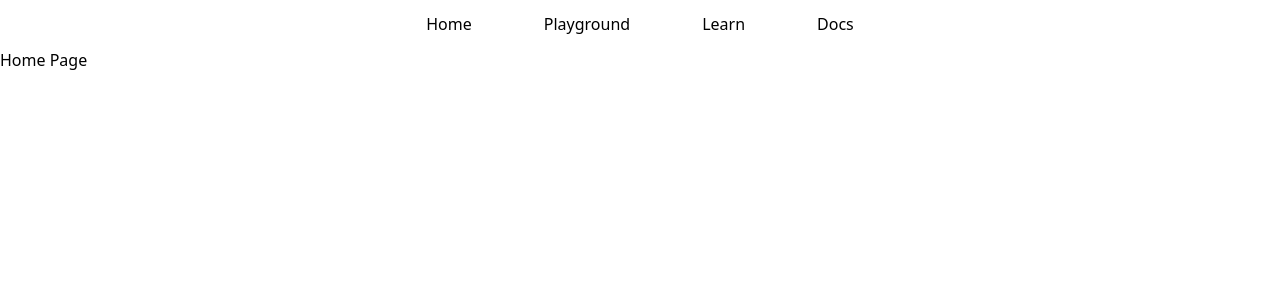
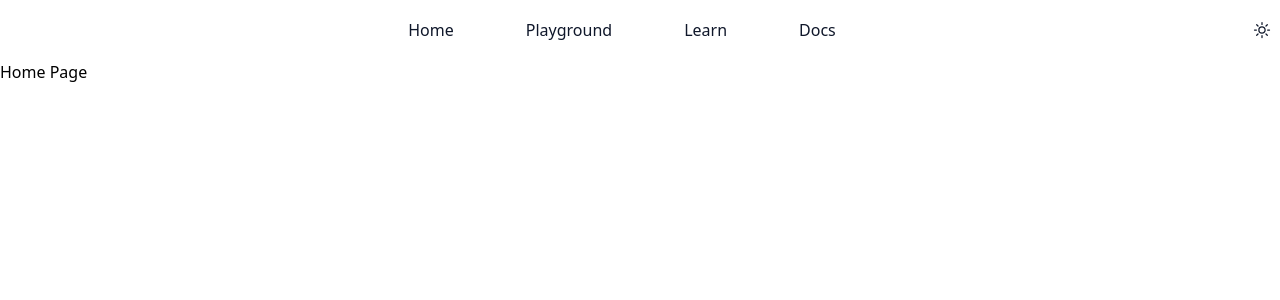
Before and after one commit to AfterPythonOrg/project-website-template, a SvelteKit app: page / in a window 1280 px wide. Shown: the top 300 px of the page. Built offline with nearby package versions, Linux system fonts and the light colour scheme.

Commit message:
add theme toggle

```diff
--- /dev/null
+++ b/src/lib/components/ThemeToggle.svelte
@@ -0,0 +1,44 @@
+<script lang="ts">
+	import { themeStore } from '$lib/stores/theme.svelte';
+</script>
+
+<button
+	onclick={() => themeStore.toggle()}
+	class="relative flex h-9 w-9 items-center justify-center rounded-lg text-tx50 transition-all hover:opacity-70"
+	aria-label="Toggle theme"
+	title="Toggle theme"
+>
+	{#if themeStore.theme === 'light'}
+		<!-- Sun Icon -->
+		<svg
+			xmlns="http://www.w3.org/2000/svg"
+			fill="none"
+			viewBox="0 0 24 24"
+			stroke-width="1.5"
+			stroke="currentColor"
+			class="h-5 w-5"
+		>
+			<path
+				stroke-linecap="round"
+				stroke-linejoin="round"
+				d="M12 3v2.25m6.364.386-1.591 1.591M21 12h-2.25m-.386 6.364-1.591-1.591M12 18.75V21m-4.773-4.227-1.591 1.591M5.25 12H3m4.227-4.773L5.636 5.636M15.75 12a3.75 3.75 0 1 1-7.5 0 3.75 3.75 0 0 1 7.5 0Z"
+			/>
+		</svg>
+	{:else}
+		<!-- Moon Icon -->
+		<svg
+			xmlns="http://www.w3.org/2000/svg"
+			fill="none"
+			viewBox="0 0 24 24"
+			stroke-width="1.5"
+			stroke="currentColor"
+			class="h-5 w-5"
+		>
+			<path
+				stroke-linecap="round"
+				stroke-linejoin="round"
+				d="M21.752 15.002A9.72 9.72 0 0 1 18 15.75c-5.385 0-9.75-4.365-9.75-9.75 0-1.33.266-2.597.748-3.752A9.753 9.753 0 0 0 3 11.25C3 16.635 7.365 21 12.75 21a9.753 9.753 0 0 0 9.002-5.998Z"
+			/>
+		</svg>
+	{/if}
+</button>
--- /dev/null
+++ b/src/lib/stores/theme.svelte.ts
@@ -0,0 +1,50 @@
+import { browser } from '$app/environment';
+
+type Theme = 'light' | 'dark';
+
+class ThemeStore {
+	theme = $state<Theme>('light');
+
+	constructor() {
+		if (browser) {
+			// Initialize from localStorage or system preference
+			const stored = localStorage.getItem('theme') as Theme | null;
+			const prefersDarkQuery: MediaQueryList = window.matchMedia('(prefers-color-scheme: dark)');
+			const systemPrefersDark: boolean = prefersDarkQuery.matches;
+
+			this.theme = stored || (systemPrefersDark ? 'dark' : 'light');
+			this.applyTheme(this.theme);
+
+			// Listen for system preference changes
+			prefersDarkQuery.addEventListener('change', (e) => {
+				if (!localStorage.getItem('theme')) {
+					this.setTheme(e.matches ? 'dark' : 'light');
+				}
+			});
+		}
+	}
+
+	setTheme(newTheme: Theme) {
+		this.theme = newTheme;
+		this.applyTheme(newTheme);
+		if (browser) {
+			localStorage.setItem('theme', newTheme);
+		}
+	}
+
+	toggle() {
+		this.setTheme(this.theme === 'light' ? 'dark' : 'light');
+	}
+
+	private applyTheme(theme: Theme) {
+		if (browser) {
+			if (theme === 'dark') {
+				document.documentElement.classList.add('dark');
+			} else {
+				document.documentElement.classList.remove('dark');
+			}
+		}
+	}
+}
+
+export const themeStore = new ThemeStore();
--- a/src/routes/+layout.svelte
+++ b/src/routes/+layout.svelte
@@ -2,12 +2,15 @@
 	import '../app.css';
 	import DropdownMenu from '$components/DropdownMenu.svelte';
 	import DropdownMenuItem from '$components/DropdownMenuItem.svelte';
+	import ThemeToggle from '$components/ThemeToggle.svelte';
 
 	let { children } = $props();
 </script>
 
-<nav class="py-3 text-base font-medium">
-	<ul class="flex gap-18 justify-center">
+<div class="bg-bg50 min-h-screen">
+	<nav class="container mx-auto py-3 text-tx50 text-base font-medium">
+		<div class="flex items-center">
+			<ul class="flex gap-18 justify-center flex-1">
 				<li>
 					<a href={'/'}>Home</a>
 				</li>
@@ -37,6 +40,9 @@
 					<a href={'/docs'}>Docs</a>
 				</li>
 			</ul>
+			<ThemeToggle />
+		</div>
 	</nav>
 
 	{@render children()}
+</div>
```
Lines whose indentation alone changed are shown as unchanged.
